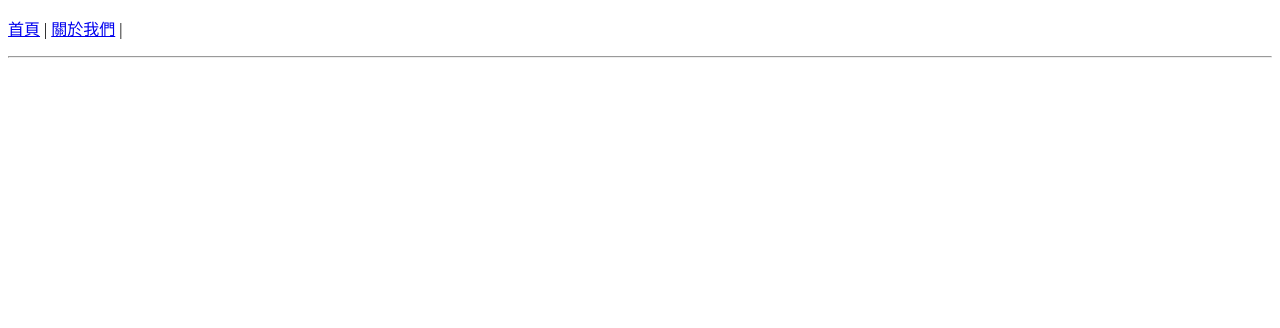
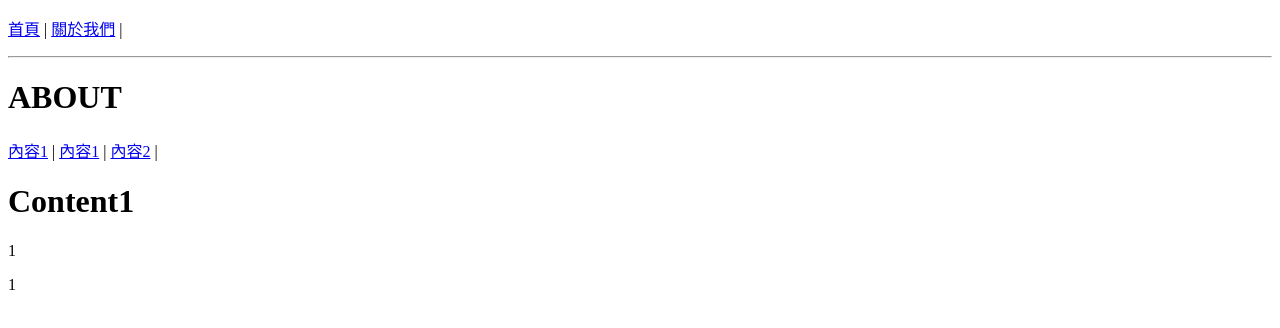
Before and after one commit to Dao-Cheng/vue-project-derek-demo, a Vue app: page /About/Content1/1 in a window 1280 px wide. Before the commit this address had no page. Shown: the top 328 px of the page. Built offline with nearby package versions, Linux system fonts and the light colour scheme.

Commit message:
20250729-02:26

```diff
--- a/src/App.vue
+++ b/src/App.vue
@@ -29,8 +29,11 @@ import FToC from './components/FToC.vue';
     <!-- <Demo10 /> -->
     <!-- <FToC/> -->
     <p>
-        <RouterLink to="/">首頁</RouterLink> |
-        <RouterLink to="/About">關於我們</RouterLink> |
+
+        <RouterLink :to="{ path: '/' }">首頁</RouterLink> |
+        <RouterLink :to="{ name: 'About' }">關於我們</RouterLink> |
+        <!-- <RouterLink :to="{ name: 'Content1' }">關於我們1</RouterLink> |
+        <RouterLink :to="{ name: 'Content2' }">關於我們2</RouterLink> | -->
     </p>
     <hr />
     <RouterView />
--- a/src/main.js
+++ b/src/main.js
@@ -2,4 +2,8 @@ import { createApp } from 'vue'
 import App from './App.vue'
 import router from './router'
 
-createApp(App).use(router).mount('#app')
+// createApp(App).use(router).mount('#app')
+
+const app = createApp(App);
+app.use(router);
+app.mount('#app');
--- a/src/router/index.js
+++ b/src/router/index.js
@@ -4,16 +4,33 @@ import { createRouter, createWebHistory } from "vue-router";
 // 2.匯入組件(已建立)
 import Home from "@/views/Home.vue";
 import About from "@/views/About.vue";
+import Content1 from "@/views/Content1.vue";
+import Content2 from "@/views/Content2.vue";
 
 // 3.定義路由
 const routes = [
     {
         path: '/',
-        component: Home
+        component: Home,
+        name: 'Home'
     },
     {
         path: '/About',
-        component: About
+        component: About,
+        name: 'About',
+        children: [
+            {
+                path: 'Content1/:id',
+                component: Content1,
+                name: 'Content1',
+                props: true
+            },
+            {
+                path: 'Content2',
+                component: Content2,
+                name: 'Content2'
+            },
+        ]
     },
 ]
 
--- a/src/views/About.vue
+++ b/src/views/About.vue
@@ -3,7 +3,10 @@
 <template>
 
     <h1>ABOUT</h1>
-
+    <RouterLink :to="{ name: 'Content1', params: { id: 1 } }">內容1</RouterLink> |
+    <RouterLink :to="{ name: 'Content1', params: { id: 2 } }">內容1</RouterLink> |
+    <RouterLink :to="{ name: 'Content2' }">內容2</RouterLink> |
+    <RouterView />
 </template>
 
 <style scoped></style>
--- /dev/null
+++ b/src/views/Content1.vue
@@ -0,0 +1,19 @@
+<script setup>
+import { useRoute } from 'vue-router';
+
+const props = defineProps({
+    id: String
+})
+
+const route = useRoute();
+
+</script>
+
+<template>
+
+    <h1>Content1</h1>
+    <p>{{ props.id }}</p>
+    <p>{{ route.params.id }}</p>
+</template>
+
+<style scoped></style>
--- /dev/null
+++ b/src/views/Content2.vue
@@ -0,0 +1,9 @@
+<script setup></script>
+
+<template>
+
+    <h1>Content2</h1>
+
+</template>
+
+<style scoped></style>
```
